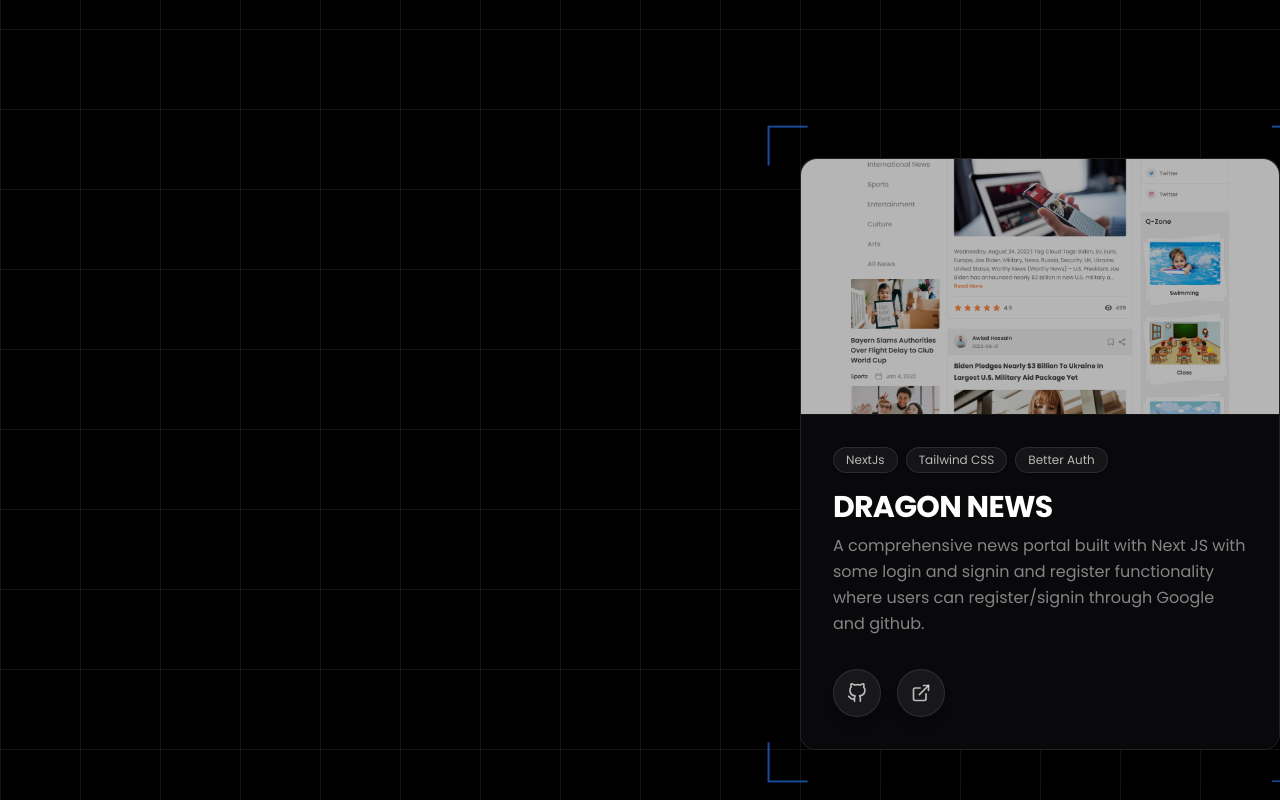
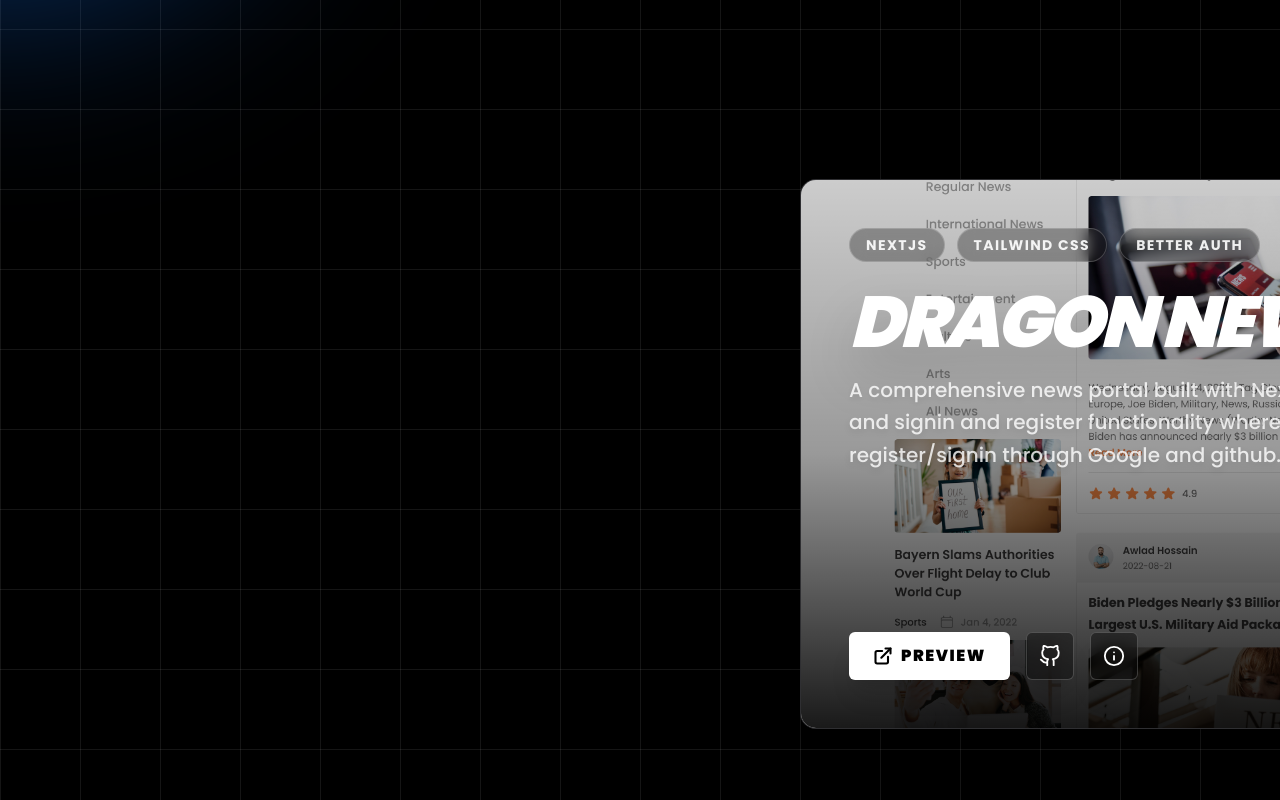
Before and after one commit to ArifKhanEver/Portfolio, a Next.js app: page / in a window 1280 px wide. Shown: the part 6780-7580 px from the top of the page. Built offline with nearby package versions, Linux system fonts and the light colour scheme.

Commit message:
feat: redesign project cards to horizontal layout with full image background and overlaid content to match reference design

```diff
--- a/src/components/FeaturedWork.jsx
+++ b/src/components/FeaturedWork.jsx
@@ -3,8 +3,8 @@
 import { useRef, useEffect } from "react";
 import gsap from "gsap";
 import { ScrollTrigger } from "gsap/ScrollTrigger";
-import { FiGithub, FiExternalLink } from "react-icons/fi";
 import Image from "next/image";
+import { FiGithub, FiExternalLink, FiInfo } from "react-icons/fi";
 import Dragon from '@/assets/home-layout.png'
 import KinKeeper from '@/assets/KinKeeper.png'
 import BookVibe from '@/assets/BookVibe.png'
@@ -83,11 +83,11 @@ const FeaturedWork = () => {
         }
       });
 
-      // 1c. Global Background Glow Animation (Part 1: Top-Right to Left-Side)
+      // 1c. Global Background Glow Animation (Part 1: Top-Right to Bottom-Left)
       gsap.set(".global-glow", { x: "50vw", y: "-50vh" }); // Initialize at Top-Right
 
       gsap.to(".global-glow", {
-        x: "-50vw", y: "0vh", // End at the left side (vertically centered behind FEATURED)
+        x: "-50vw", y: "50vh", // End at bottom left
         ease: "none",
         scrollTrigger: {
           trigger: ".into-container",
@@ -176,13 +176,12 @@ const FeaturedWork = () => {
         }
       });
 
-      // 6. Global Background Glow Animation (Part 2: Left-Side to Bottom-Right)
+      // 6. Global Background Glow Animation (Part 2: Bottom-Left to Bottom-Right)
       gsap.fromTo(".global-glow",
-        { x: "-50vw", y: "0vh" }, // Start exactly where Part 1 ended (Left Side)
+        { x: "-50vw", y: "50vh" }, // Start where Part 1 ended (Bottom Left)
         {
           x: "50vw", y: "50vh", // Move to bottom-right across the horizontal scroll
           ease: "none",
-          immediateRender: false, // CRITICAL: prevents this from overriding Part 1's initial Top-Right position on load
           scrollTrigger: {
             trigger: track,
             start: "top 0%",
@@ -307,72 +306,94 @@ const FeaturedWork = () => {
           {PROJECTS.map((project, idx) => (
             <div
               key={project.id}
-              className="project-card-wrapper relative w-[280px] md:w-[400px] lg:w-[480px] flex-shrink-0 cursor-pointer group"
-              style={{ perspective: "1500px" }}
+              className="project-card-wrapper relative w-[85vw] md:w-[700px] lg:w-[900px] h-[450px] md:h-[550px] flex-shrink-0 cursor-pointer group"
+              style={{ perspective: "2000px" }}
             >
-              {/* Assembling Corner Brackets */}
-              <div className="corner-tl absolute -top-4 -left-4 w-10 h-10 border-t-2 border-l-2 border-blue-500 z-20 pointer-events-none"></div>
-              <div className="corner-tr absolute -top-4 -right-4 w-10 h-10 border-t-2 border-r-2 border-blue-500 z-20 pointer-events-none"></div>
-              <div className="corner-bl absolute -bottom-4 -left-4 w-10 h-10 border-b-2 border-l-2 border-blue-500 z-20 pointer-events-none"></div>
-              <div className="corner-br absolute -bottom-4 -right-4 w-10 h-10 border-b-2 border-r-2 border-blue-500 z-20 pointer-events-none"></div>
+              {/* Corner Borders Animation targets */}
+              <div className="corner-tl absolute top-0 left-0 w-8 h-8 border-t-2 border-l-2 border-blue-500 rounded-tl-xl opacity-0"></div>
+              <div className="corner-tr absolute top-0 right-0 w-8 h-8 border-t-2 border-r-2 border-blue-500 rounded-tr-xl opacity-0"></div>
+              <div className="corner-bl absolute bottom-0 left-0 w-8 h-8 border-b-2 border-l-2 border-blue-500 rounded-bl-xl opacity-0"></div>
+              <div className="corner-br absolute bottom-0 right-0 w-8 h-8 border-b-2 border-r-2 border-blue-500 rounded-br-xl opacity-0"></div>
 
               {/* The Card Content */}
-              {/* NOTE: No overflow-hidden here! overflow-hidden disables transform-style: preserve-3d */}
               <div
                 ref={(el) => cardsRef.current[idx] = el}
                 onMouseMove={(e) => handleMouseMove(e, idx)}
                 onMouseLeave={() => handleMouseLeave(idx)}
-                className="relative w-full rounded-2xl bg-zinc-950/80 backdrop-blur-xl border border-white/10 transition-colors duration-300 ease-out flex flex-col shadow-2xl"
+                className="relative w-full h-full rounded-2xl bg-zinc-900 border border-white/10 shadow-2xl transition-transform duration-100 ease-out overflow-hidden"
                 style={{ transformStyle: "preserve-3d" }}
               >
-
-                {/* Image Container */}
-                <div className="relative h-48 md:h-64 lg:h-64 w-full rounded-t-2xl border-b border-white/5 overflow-hidden" style={{ transform: "translateZ(10px)" }}>
+                {/* Full Background Image */}
+                <div className="absolute inset-0 w-full h-full">
                   <Image
                     src={project.image}
                     alt={project.title}
                     fill
-                    className="object-cover group-hover:scale-110 transition-transform duration-700 ease-out opacity-70 group-hover:opacity-100"
+                    className="object-cover transition-transform duration-700 group-hover:scale-105"
                   />
-                  {/* Subtle glare overlay */}
-                  <div className="absolute inset-0 bg-gradient-to-tr from-white/0 via-white/5 to-white/0 opacity-0 group-hover:opacity-100 transition-opacity duration-500"></div>
                 </div>
 
-                {/* Content Container */}
-                <div className="p-6 md:p-8 flex flex-col rounded-b-2xl bg-zinc-950" style={{ transform: "translateZ(20px)" }}>
+                {/* Gradient Overlay for Text Readability */}
+                <div className="absolute inset-0 bg-gradient-to-t from-black/90 via-black/40 to-black/20 group-hover:bg-black/40 transition-colors duration-500"></div>
+
+                {/* Overlaid Content Container */}
+                <div className="absolute inset-0 p-8 md:p-12 flex flex-col justify-center" style={{ transform: "translateZ(30px)" }}>
 
                   {/* Tech Stack Tags */}
-                  <div className="flex flex-wrap gap-2 mb-4">
+                  <div className="flex flex-wrap gap-3 mb-6">
                     {project.tags.map(tag => (
-                      <span key={tag} className="px-3 py-1 bg-white/5 text-white/70 text-[10px] md:text-xs rounded-full border border-white/10 shadow-sm">
+                      <span
+                        key={tag}
+                        className="px-4 py-1.5 rounded-full border border-white/20 bg-black/30 backdrop-blur-sm text-white/90 text-xs md:text-sm font-bold uppercase tracking-widest"
+                      >
                         {tag}
                       </span>
                     ))}
                   </div>
 
-                  <h3 className="text-2xl md:text-3xl font-bold text-white mb-2 tracking-tight group-hover:text-blue-400 transition-colors duration-300">
+                  {/* Title */}
+                  <h3 className="text-4xl md:text-6xl lg:text-7xl font-black text-white italic uppercase tracking-tighter mb-4 drop-shadow-2xl">
                     {project.title}
                   </h3>
 
-                  <p className="text-white/50 text-sm md:text-base leading-relaxed mb-8">
+                  {/* Description */}
+                  <p className="text-white/80 text-base md:text-xl max-w-2xl font-medium leading-relaxed drop-shadow-md mb-8 line-clamp-3">
                     {project.desc}
                   </p>
 
-                  {/* External Links */}
-                  <div className="flex gap-4">
-                    <a href={project.github} target="_blank" className="flex items-center justify-center w-12 h-12 bg-zinc-900 border border-white/10 rounded-full text-white/70 hover:text-white hover:bg-blue-600 hover:border-blue-500 hover:scale-110 active:scale-95 transition-all shadow-lg z-30 relative">
-                      <FiGithub size={20} />
+                  {/* Action Buttons */}
+                  <div className="flex flex-wrap items-center gap-4 mt-auto">
+                    {/* Live Preview Button */}
+                    <a
+                      href={project.link}
+                      target="_blank"
+                      className="flex items-center gap-2 bg-white text-black px-6 py-3 rounded-md font-black uppercase tracking-widest hover:bg-zinc-200 hover:scale-105 active:scale-95 transition-all shadow-xl"
+                    >
+                      <FiExternalLink size={20} strokeWidth={2.5} />
+                      Preview
                     </a>
-                    <a href={project.link} target="_blank" className="flex items-center justify-center w-12 h-12 bg-zinc-900 border border-white/10 rounded-full text-white/70 hover:text-white hover:bg-blue-600 hover:border-blue-500 hover:scale-110 active:scale-95 transition-all shadow-lg z-30 relative">
-                      <FiExternalLink size={20} />
+
+                    {/* Github Button */}
+                    <a
+                      href={project.github}
+                      target="_blank"
+                      className="flex items-center justify-center w-12 h-12 bg-black/40 backdrop-blur-sm border border-white/20 rounded-md text-white hover:bg-white hover:text-black hover:scale-110 active:scale-95 transition-all shadow-xl"
+                    >
+                      <FiGithub size={22} />
                     </a>
+
+                    {/* Details (Info) Button */}
+                    <button
+                      className="flex items-center justify-center w-12 h-12 bg-black/40 backdrop-blur-sm border border-white/20 rounded-md text-white hover:bg-white hover:text-black hover:scale-110 active:scale-95 transition-all shadow-xl"
+                    >
+                      <FiInfo size={22} />
+                    </button>
                   </div>
+
                 </div>
-
               </div>
             </div>
           ))}
-
         </div>
       </div>
     </section>
```
